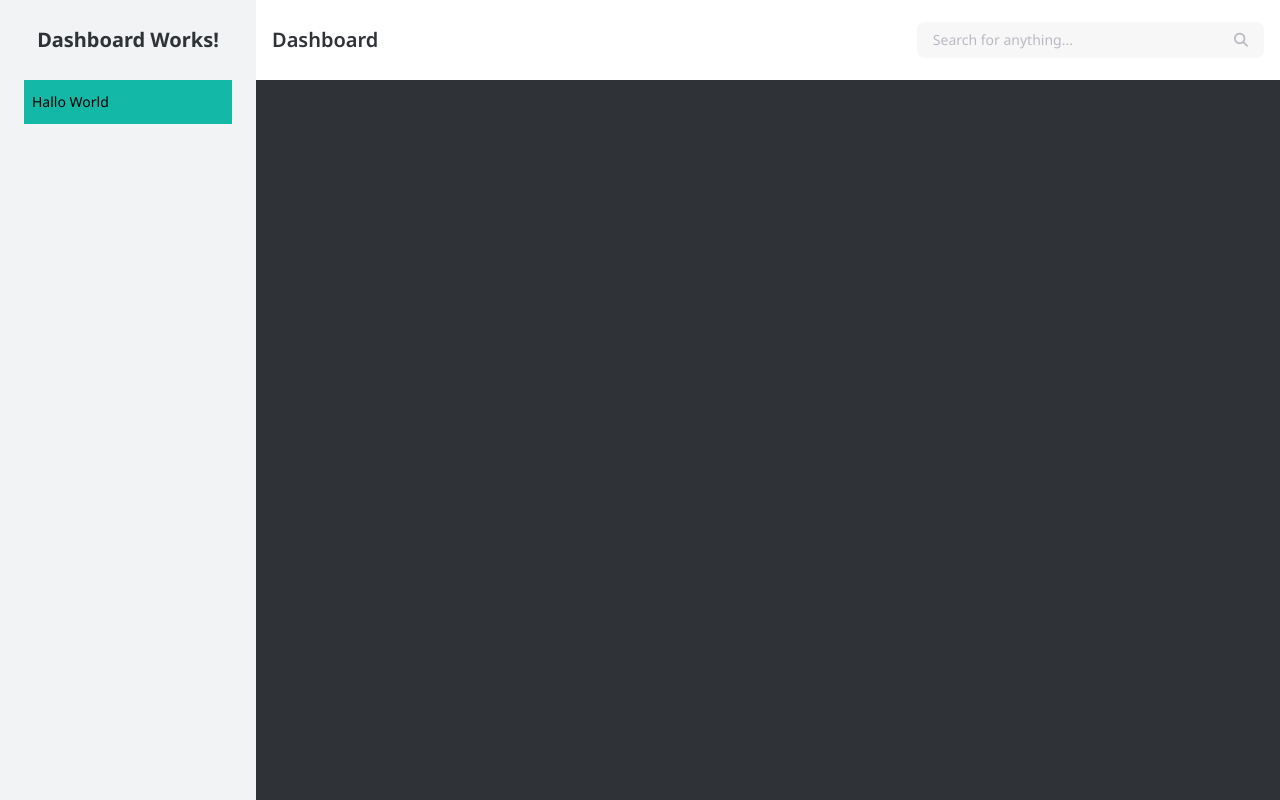
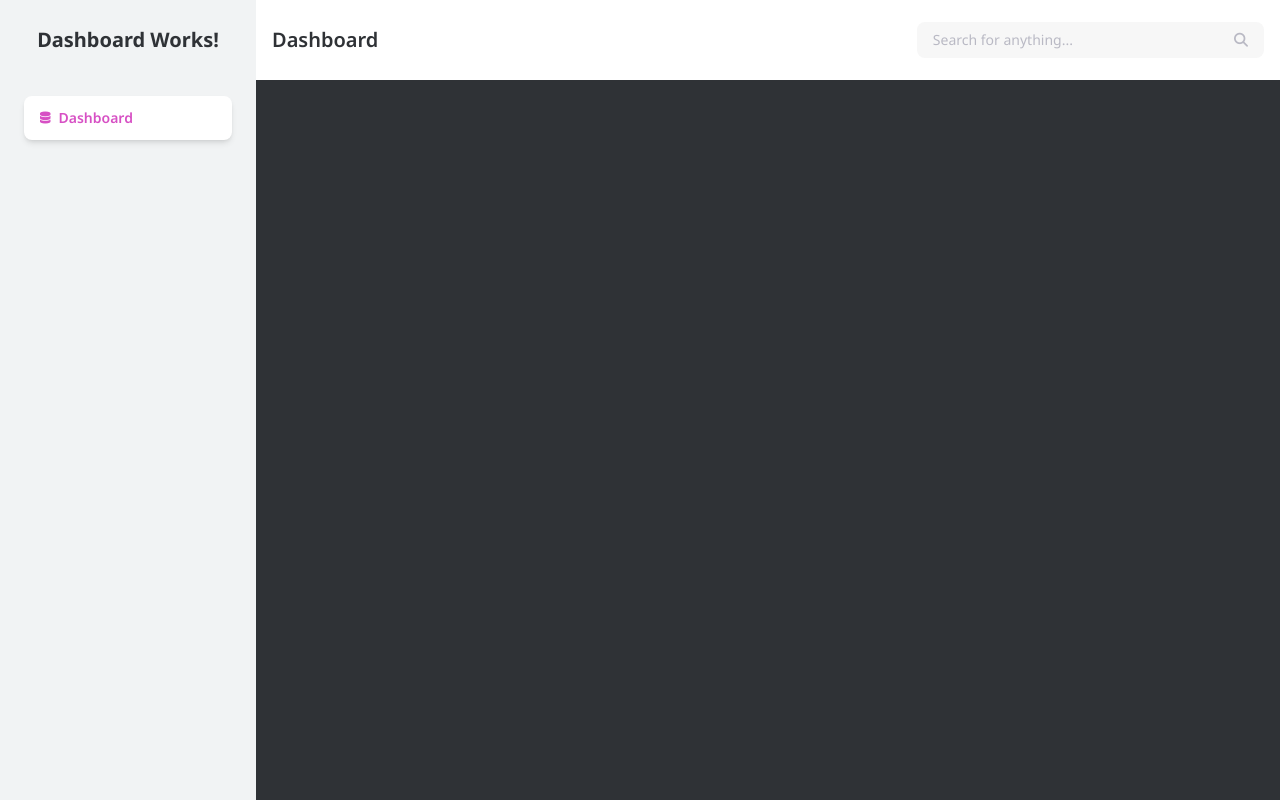
Before and after one commit to zainuddin25/Dashboard_Money_Management, an Angular app: page /dasboard in a window 1280 px wide. Built offline with nearby package versions, Linux system fonts and the light colour scheme.

Commit message:
add: sidebar

```diff
--- a/src/app/components/sidebar/sidebar.component.html
+++ b/src/app/components/sidebar/sidebar.component.html
@@ -1 +1,5 @@
-<p>sidebar works!</p>
+<div class="w-full h-auto py-4">
+    <div class="px-4 py-3 bg-white rounded-lg shadow-md">
+        <a routerLink="/dashboard" class="text-pink font-semibold flex items-center text-sm"><i class="fa-solid fa-database mr-2 text-xs"></i>Dashboard</a>
+    </div>
+</div>
--- a/src/app/pages/dashboard/dashboard.component.html
+++ b/src/app/pages/dashboard/dashboard.component.html
@@ -4,9 +4,7 @@
             <p class="text-xl font-bold text-black">Dashboard Works!</p>
         </div>
         <div class="h-[90%] w-full">
-            <div class="w-full px-2 py-3 bg-teal-500">
-                <p class="text-sm">Hallo World</p>
-            </div>
+            <app-sidebar></app-sidebar>
         </div>
     </div>
     <div class="w-[80%] h-full bg-black">
--- a/tailwind.config.js
+++ b/tailwind.config.js
@@ -8,7 +8,8 @@ module.exports = {
       colors: {
         'secondary' : '#f1f3f4',
         'white-secondary' : '#f7f7f7',
-        'black' : '#2f3236'
+        'black' : '#2f3236',
+        'pink' : '#d750c4'
       }
     },
   },
```
